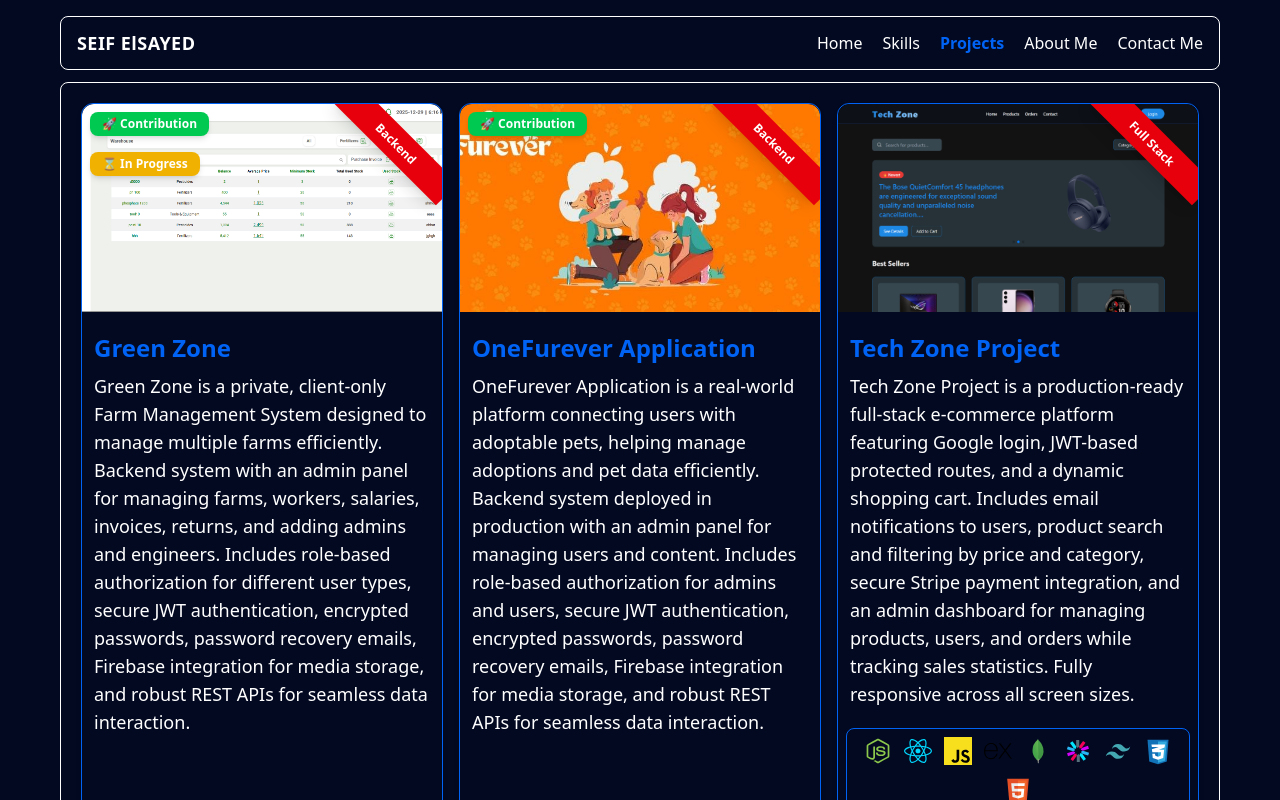
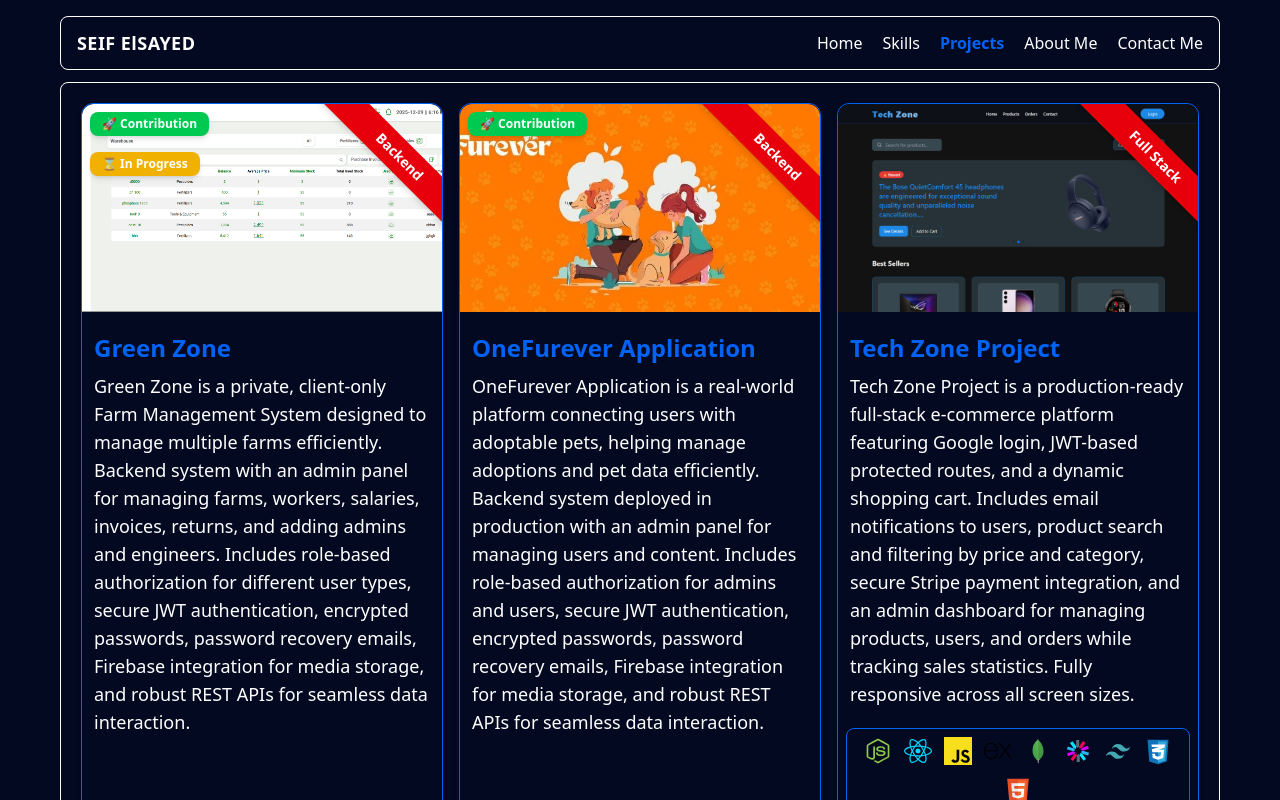
Before and after one commit to seif-el-sayed1/Protfolio-2, a React (Vite) app: page /projects in a window 1280 px wide. Shown: the top 800 px of the page. Built offline with nearby package versions, Linux system fonts and the light colour scheme.

Commit message:
Enhance project display with improved badge positioning and styling

```diff
--- a/src/pages/Projects.jsx
+++ b/src/pages/Projects.jsx
@@ -16,37 +16,59 @@ export const Projects = () => {
                     data-aos="flip-left"
                     className='relative overflow-hidden border border-[var(--secondary-color)] rounded-xl shadow-md flex flex-col'
                 >
+                    {/* Ribbon Type */}
                     {project.type && (
-                        <div className="absolute top-3 left-70 w-20 h-20  z-10 pointer-events-none">
-                            <div className="absolute top-3 right-[-26px] w-36 bg-red-600 text-white text-xs font-bold text-center py-2 leading-tight shadow-lg transform rotate-45">
+                        <div className="absolute top-0 right-0 w-32 h-32 overflow-hidden pointer-events-none">
+                            <div className="
+                                absolute
+                                z-10
+                                top-10
+                                right-1
+                                w-48
+                                bg-red-600
+                                text-white
+                                text-xs md:text-sm
+                                font-bold
+                                text-center
+                                py-1.5
+                                shadow-md
+                                rotate-45
+                                translate-x-[30%]
+                                -translate-y-[10%]
+                            ">
                                 {project.type}
                             </div>
                         </div>
                     )}
 
+                    {/* Contribution Badge */}
                     {project.contribution && (
                         <div className="absolute top-2 left-2 bg-green-500 text-white px-3 py-1 rounded-lg text-xs font-bold shadow-md z-20">
                             🚀 Contribution
                         </div>
                     )}
 
+                    {/* In Progress Badge */}
                     {project.inProgress && (
                         <div className="absolute top-12 left-2 bg-yellow-500 text-white px-3 py-1 rounded-lg text-xs font-bold shadow-md z-20">
                             ⌛ In Progress
                         </div>
                     )}
 
+                    {/* Project Image */}
                     <img
                         className='mb-5 rounded-t-xl h-52 w-full object-cover hover:scale-110 hover:rotate-2 duration-200'
                         src={project.image}
                         alt={project.title}
                     />
 
+                    {/* Project Info */}
                     <div className='mb-5 px-3 flex-1'>
                         <h2 className='mb-2 text-[var(--secondary-color)] text-2xl font-bold'>{project.title}</h2>
                         {project.description && <p className='text-white text-lg'>{project.description}</p>}
                     </div>
 
+                    {/* Skills */}
                     {project.skills.length > 0 && (
                         <div className='px-2 mx-2 mb-5 flex justify-center flex-wrap items-center gap-3 border border-[var(--secondary-color)] rounded-lg py-2'>
                             {project.skills.map((skill, index) => (
@@ -55,6 +77,7 @@ export const Projects = () => {
                         </div>
                     )}
 
+                    {/* Links */}
                     <div className='mb-5 px-2 flex flex-wrap justify-center items-center gap-3'>
                         {/* GitHub Link */}
                         {project.github && (
```
